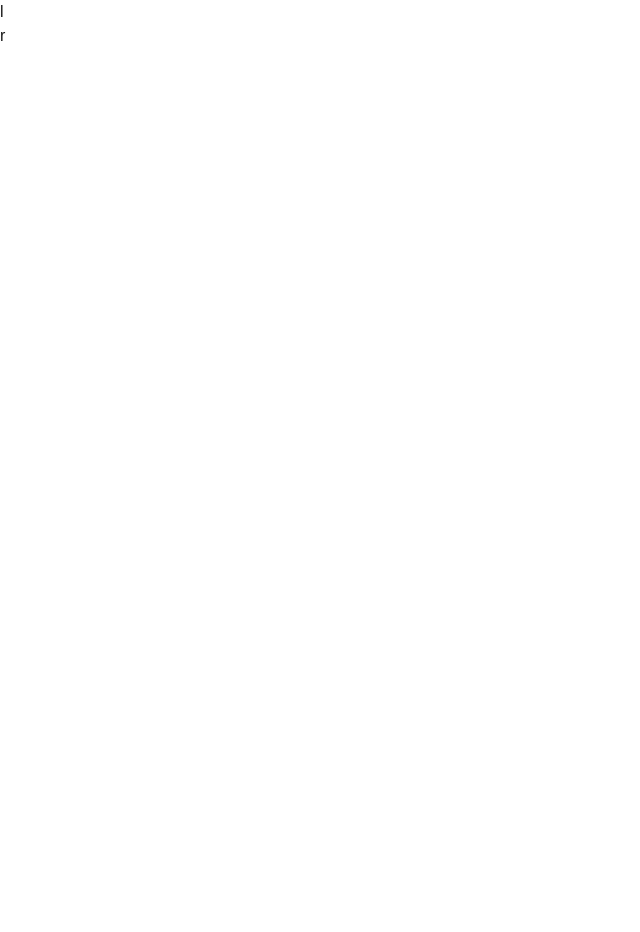
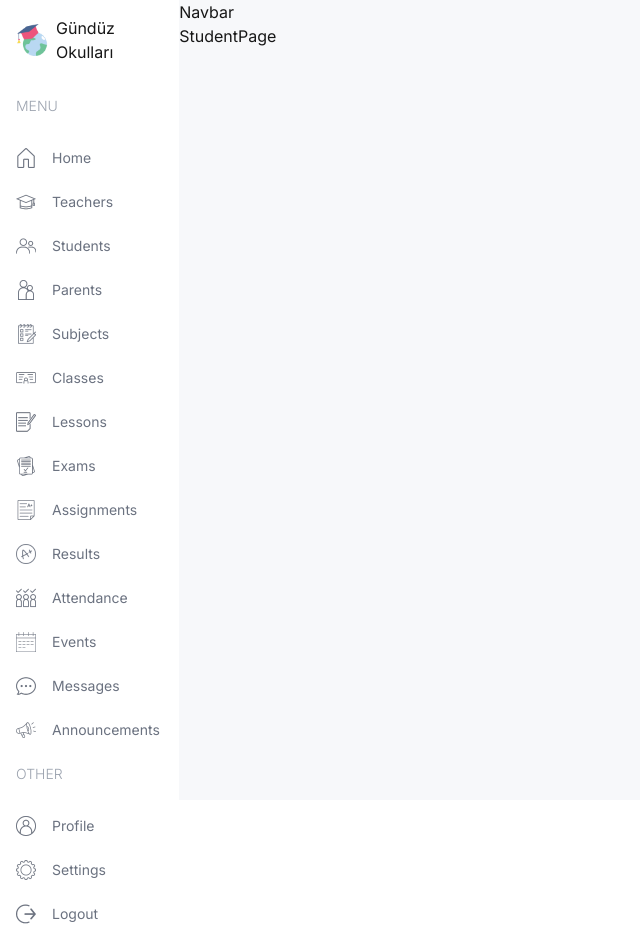
Before and after one commit to cangndz75/SchoolManagementUI, a Next.js app: page /student in a window 1280 px wide. Shown: the whole page, without its empty margins (0-640 px from the left). Before the commit the page ends 800 px from the top, so only its background shows below. Built offline with nearby package versions, Linux system fonts and the light colour scheme.

Commit message:
Dashboard v1 | 1.0.1

```diff
--- a/src/app/(dashboard)/layout.tsx
+++ b/src/app/(dashboard)/layout.tsx
@@ -1,3 +1,8 @@
+import Menu from "@/src/components/Menu";
+import Navbar from "@/src/components/Navbar";
+import Image from "next/image";
+import Link from "next/link";
+
 export default function DashboardLayout({
   children,
 }: Readonly<{
@@ -6,12 +11,20 @@
   return (
     <div className="h-screen flex">
       {/* left sidebar */}
-      <div className="w-[14%] md:w-[8%] lg:w-[16%] xl:w-[14%] bg-red-200">
-        l
+      <div className="w-[14%] md:w-[8%] lg:w-[16%] xl:w-[14%] p-4">
+        <Link
+          href="/"
+          className="flex items-center justify-center lg:justify-start gap-2"
+        >
+          <Image src="/logo.png" alt="logo" width={32} height={32} />
+          <span className="hidden lg:block">Gündüz Okulları</span>
+        </Link>
+        <Menu />
       </div>
       {/* right content */}
-      <div className="w-[86%] md:w-[92%] lg:w-[84%] xl:w-[86%] bg-blue-200">
-        r
+      <div className="w-[86%] md:w-[92%] lg:w-[84%] xl:w-[86%] bg-[#F7F8FA] overflow-scroll">
+        <Navbar />
+        {children}
       </div>
     </div>
   );
--- a/src/app/layout.tsx
+++ b/src/app/layout.tsx
@@ -1,21 +1,12 @@
 import type { Metadata } from "next";
-import localFont from "next/font/local";
+import { Inter } from "next/font/google";
 import "./globals.css";
 
-const geistSans = localFont({
-  src: "./fonts/GeistVF.woff",
-  variable: "--font-geist-sans",
-  weight: "100 900",
-});
-const geistMono = localFont({
-  src: "./fonts/GeistMonoVF.woff",
-  variable: "--font-geist-mono",
-  weight: "100 900",
-});
+const inter = Inter({ subsets: ["latin"] });
 
 export const metadata: Metadata = {
-  title: "Create Next App",
-  description: "Generated by create next app",
+  title: "School Management Dashboard",
+  description: "Next.js School Management System",
 };
 
 export default function RootLayout({
@@ -25,11 +16,7 @@
 }>) {
   return (
     <html lang="en">
-      <body
-        className={`${geistSans.variable} ${geistMono.variable} antialiased`}
-      >
-        {children}
-      </body>
+      <body className={inter.className}>{children}</body>
     </html>
   );
 }
--- a/src/app/page.tsx
+++ b/src/app/page.tsx
@@ -1,101 +1,5 @@
-import Image from "next/image";
+const Homepage = () => {
+  return <div className="">Homepage</div>;
+};
 
-export default function Home() {
-  return (
-    <div className="grid grid-rows-[20px_1fr_20px] items-center justify-items-center min-h-screen p-8 pb-20 gap-16 sm:p-20 font-[family-name:var(--font-geist-sans)]">
-      <main className="flex flex-col gap-8 row-start-2 items-center sm:items-start">
-        <Image
-          className="dark:invert"
-          src="https://nextjs.org/icons/next.svg"
-          alt="Next.js logo"
-          width={180}
-          height={38}
-          priority
-        />
-        <ol className="list-inside list-decimal text-sm text-center sm:text-left font-[family-name:var(--font-geist-mono)]">
-          <li className="mb-2">
-            Get started by editing{" "}
-            <code className="bg-black/[.05] dark:bg-white/[.06] px-1 py-0.5 rounded font-semibold">
-              app/page.tsx
-            </code>
-            .
-          </li>
-          <li>Save and see your changes instantly.</li>
-        </ol>
-
-        <div className="flex gap-4 items-center flex-col sm:flex-row">
-          <a
-            className="rounded-full border border-solid border-transparent transition-colors flex items-center justify-center bg-foreground text-background gap-2 hover:bg-[#383838] dark:hover:bg-[#ccc] text-sm sm:text-base h-10 sm:h-12 px-4 sm:px-5"
-            href="https://vercel.com/new?utm_source=create-next-app&utm_medium=appdir-template-tw&utm_campaign=create-next-app"
-            target="_blank"
-            rel="noopener noreferrer"
-          >
-            <Image
-              className="dark:invert"
-              src="https://nextjs.org/icons/vercel.svg"
-              alt="Vercel logomark"
-              width={20}
-              height={20}
-            />
-            Deploy now
-          </a>
-          <a
-            className="rounded-full border border-solid border-black/[.08] dark:border-white/[.145] transition-colors flex items-center justify-center hover:bg-[#f2f2f2] dark:hover:bg-[#1a1a1a] hover:border-transparent text-sm sm:text-base h-10 sm:h-12 px-4 sm:px-5 sm:min-w-44"
-            href="https://nextjs.org/docs?utm_source=create-next-app&utm_medium=appdir-template-tw&utm_campaign=create-next-app"
-            target="_blank"
-            rel="noopener noreferrer"
-          >
-            Read our docs
-          </a>
-        </div>
-      </main>
-      <footer className="row-start-3 flex gap-6 flex-wrap items-center justify-center">
-        <a
-          className="flex items-center gap-2 hover:underline hover:underline-offset-4"
-          href="https://nextjs.org/learn?utm_source=create-next-app&utm_medium=appdir-template-tw&utm_campaign=create-next-app"
-          target="_blank"
-          rel="noopener noreferrer"
-        >
-          <Image
-            aria-hidden
-            src="https://nextjs.org/icons/file.svg"
-            alt="File icon"
-            width={16}
-            height={16}
-          />
-          Learn
-        </a>
-        <a
-          className="flex items-center gap-2 hover:underline hover:underline-offset-4"
-          href="https://vercel.com/templates?framework=next.js&utm_source=create-next-app&utm_medium=appdir-template-tw&utm_campaign=create-next-app"
-          target="_blank"
-          rel="noopener noreferrer"
-        >
-          <Image
-            aria-hidden
-            src="https://nextjs.org/icons/window.svg"
-            alt="Window icon"
-            width={16}
-            height={16}
-          />
-          Examples
-        </a>
-        <a
-          className="flex items-center gap-2 hover:underline hover:underline-offset-4"
-          href="https://nextjs.org?utm_source=create-next-app&utm_medium=appdir-template-tw&utm_campaign=create-next-app"
-          target="_blank"
-          rel="noopener noreferrer"
-        >
-          <Image
-            aria-hidden
-            src="https://nextjs.org/icons/globe.svg"
-            alt="Globe icon"
-            width={16}
-            height={16}
-          />
-          Go to nextjs.org →
-        </a>
-      </footer>
-    </div>
-  );
-}
+export default Homepage;
--- a/src/components/Menu.tsx
+++ b/src/components/Menu.tsx
@@ -1,3 +1,6 @@
+import Image from "next/image";
+import Link from "next/link";
+
 const menuItems = [
   {
     title: "MENU",
@@ -112,3 +115,29 @@
     ],
   },
 ];
+
+const Menu = () => {
+  return (
+    <div className="mt-4 text-sm">
+      {menuItems.map((i) => (
+        <div className="flex flex-col gap-2" key={i.title}>
+          <span className="hidden lg:block text-gray-400 font-light my-4">
+            {i.title}
+          </span>
+          {i.items.map((item) => (
+            <Link
+              href={item.href}
+              key={item.label}
+              className="flex items-center justify-center lg:justify-start gap-4 text-gray-500 py-2"
+            >
+              <Image src={item.icon} alt="" width={20} height={20} />
+              <span className="hidden lg:block">{item.label}</span>
+            </Link>
+          ))}
+        </div>
+      ))}
+    </div>
+  );
+};
+
+export default Menu;
--- /dev/null
+++ b/src/components/Navbar.tsx
@@ -0,0 +1,7 @@
+import React from "react";
+
+const Navbar = () => {
+  return <div>Navbar</div>;
+};
+
+export default Navbar;
--- a/tailwind.config.ts
+++ b/tailwind.config.ts
@@ -2,15 +2,16 @@
 
 const config: Config = {
   content: [
-    "./pages/**/*.{js,ts,jsx,tsx,mdx}",
-    "./components/**/*.{js,ts,jsx,tsx,mdx}",
-    "./app/**/*.{js,ts,jsx,tsx,mdx}",
+    "./src/pages/**/*.{js,ts,jsx,tsx,mdx}",
+    "./src/components/**/*.{js,ts,jsx,tsx,mdx}",
+    "./src/app/**/*.{js,ts,jsx,tsx,mdx}",
   ],
   theme: {
     extend: {
-      colors: {
-        background: "var(--background)",
-        foreground: "var(--foreground)",
+      backgroundImage: {
+        "gradient-radial": "radial-gradient(var(--tw-gradient-stops))",
+        "gradient-conic":
+          "conic-gradient(from 180deg at 50% 50%, var(--tw-gradient-stops))",
       },
     },
   },
```
